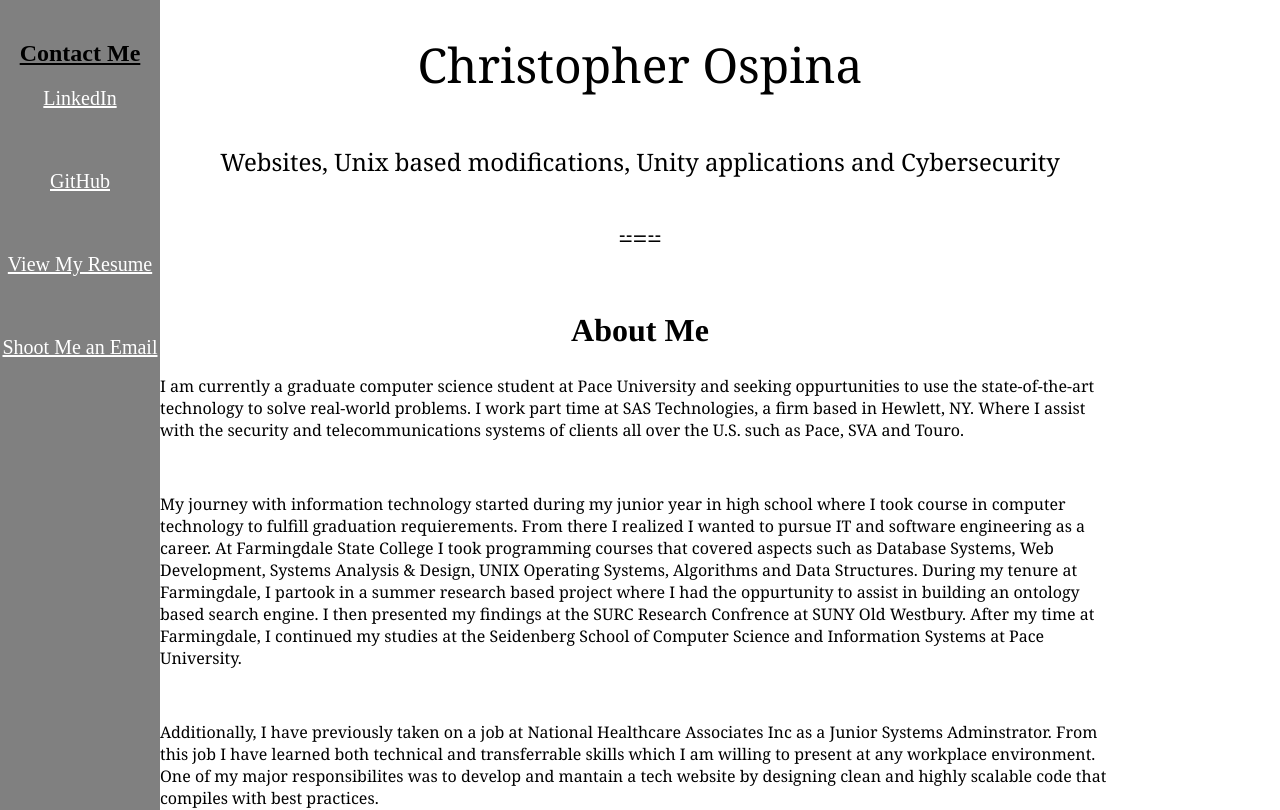
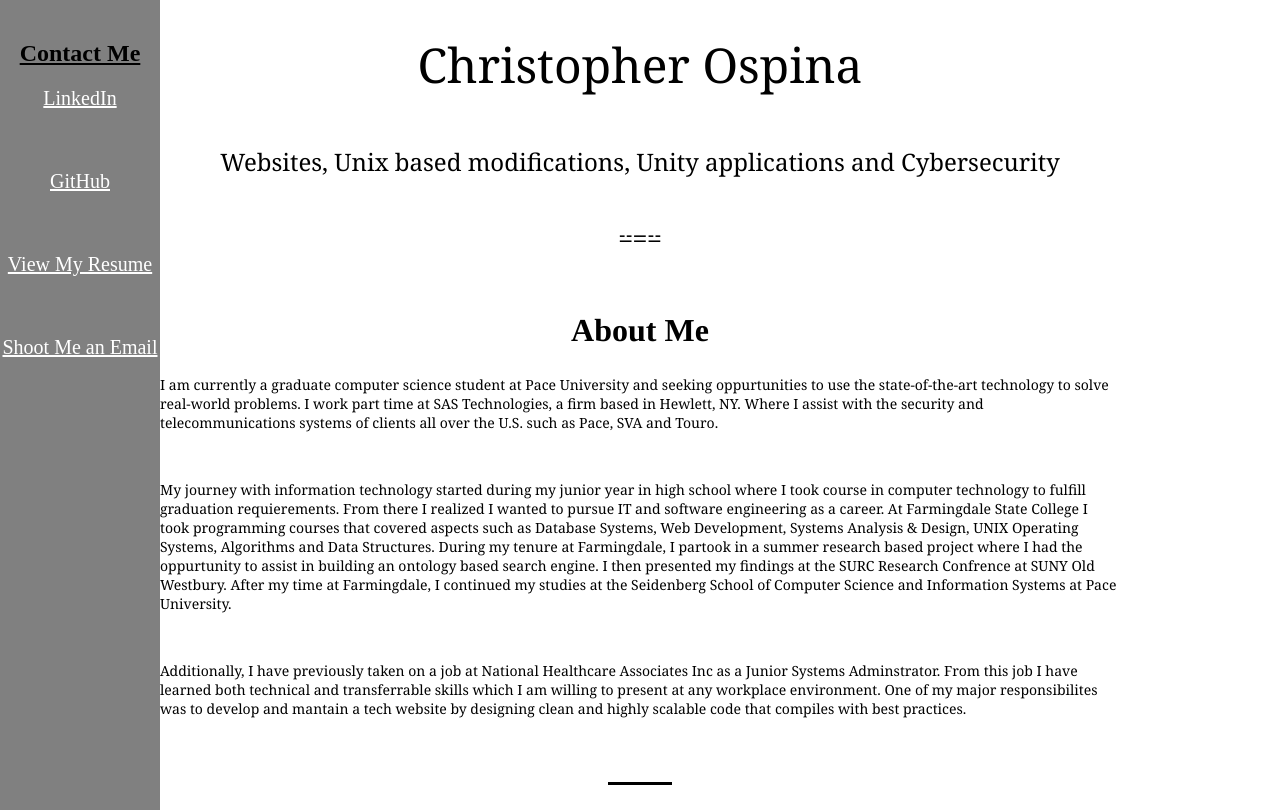
Before and after one commit to ChrisOspina/Professional-Website, a React (Create React App) app: page / in a window 1280 px wide. Shown: the top 810 px of the page. Built offline with nearby package versions, Linux system fonts and the light colour scheme.

Commit message:
made font bigger

```diff
--- a/src/style.css
+++ b/src/style.css
@@ -109,3 +109,6 @@ li{
     text-decoration: underline;
     font-size: 1.5em;
 }
+p{
+    font-size: 14px;
+}
```
Also changed, not shown: 1 other file (tests, documents, lock files or other folders).
